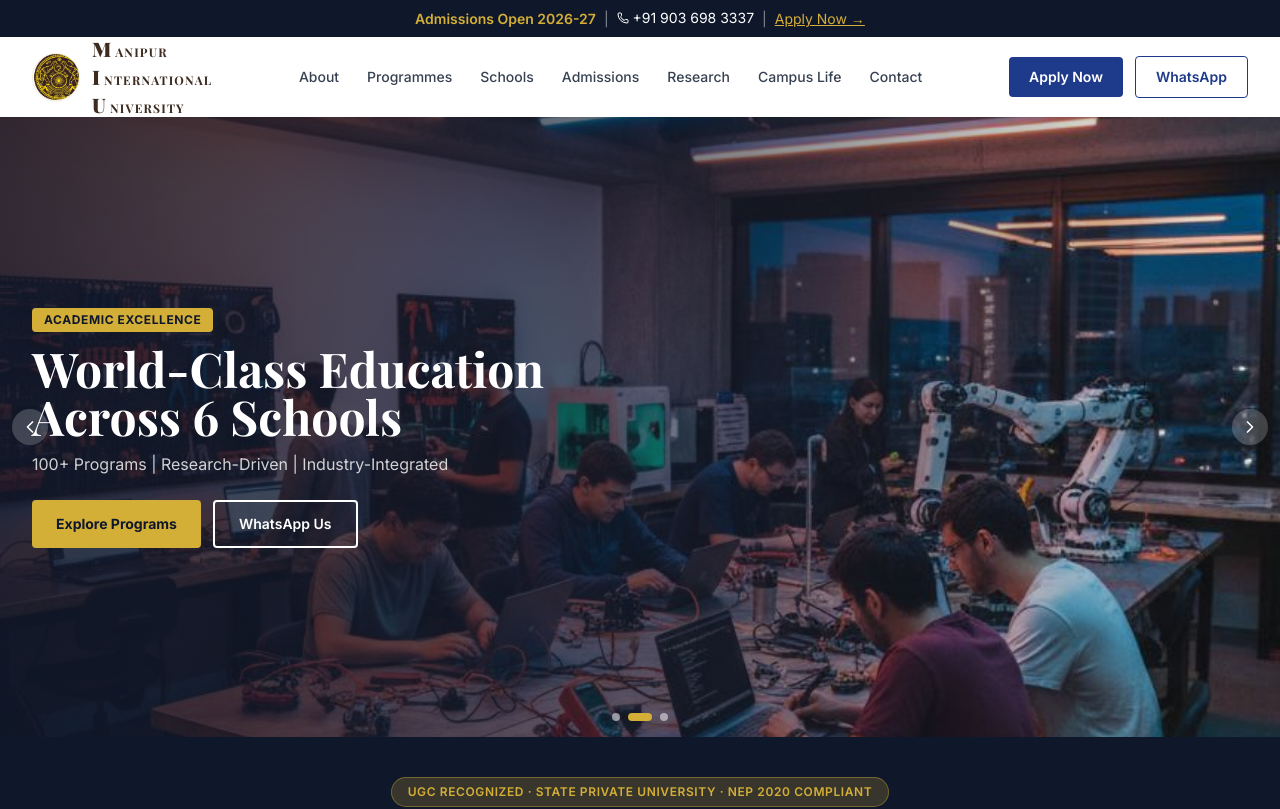
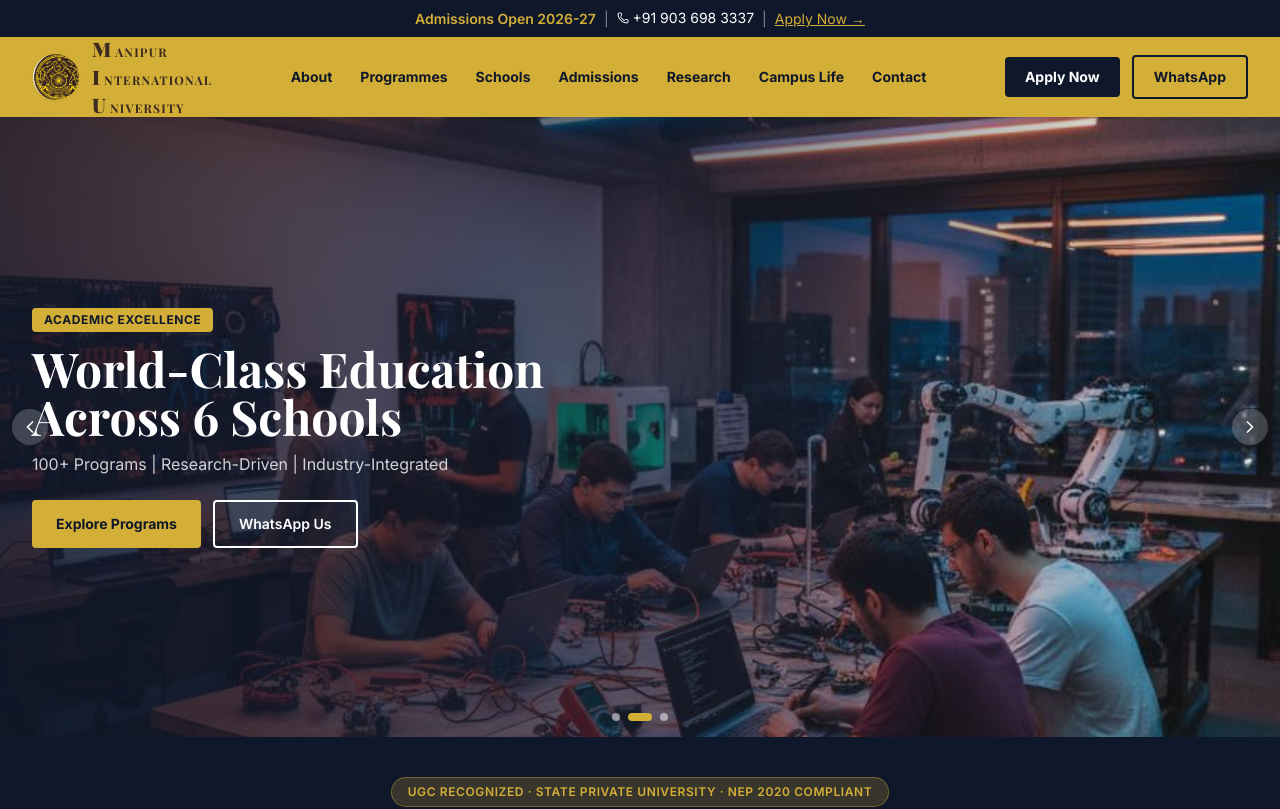
Before and after one commit to dilshadbvoc-ui/miu2, a React (Vite) app: page / in a window 1280 px wide. Shown: the top 809 px of the page. Built offline with nearby package versions, Linux system fonts and the light colour scheme.

Commit message:
Update header background to match branding gold color

```diff
--- a/src/sections/Navigation.tsx
+++ b/src/sections/Navigation.tsx
@@ -42,7 +42,7 @@ export default function Navigation() {
       </div>
 
       {/* Main Nav */}
-      <header className={`sticky top-0 z-50 transition-all duration-300 ${isScrolled ? 'bg-white shadow-md' : 'bg-white shadow-sm'}`}>
+      <header className={`sticky top-0 z-50 transition-all duration-300 ${isScrolled ? 'bg-miu-gold shadow-md' : 'bg-miu-gold shadow-sm'}`}>
         <div className="max-w-7xl mx-auto px-4 sm:px-6 lg:px-8">
           <div className="flex items-center justify-between h-16 md:h-20">
             {/* Logo */}
@@ -57,10 +57,10 @@ export default function Navigation() {
                   key={link.name}
                   href={link.href}
                   onClick={e => { e.preventDefault(); scrollToSection(link.href); }}
-                  className="px-3 py-2 text-sm font-medium text-gray-700 hover:text-miu-blue transition-colors relative group"
+                  className="px-3 py-2 text-sm font-bold text-miu-navy hover:text-black transition-colors relative group"
                 >
                   {link.name}
-                  <span className="absolute bottom-0 left-0 w-0 h-0.5 bg-miu-blue group-hover:w-full transition-all duration-300" />
+                  <span className="absolute bottom-0 left-0 w-0 h-0.5 bg-miu-navy group-hover:w-full transition-all duration-300" />
                 </a>
               ))}
             </nav>
@@ -70,7 +70,7 @@ export default function Navigation() {
               <a
                 href="#admissions"
                 onClick={e => { e.preventDefault(); scrollToSection('#admissions'); }}
-                className="bg-miu-blue text-white font-semibold px-5 py-2.5 rounded text-sm hover:bg-miu-navy transition-colors"
+                className="bg-miu-navy text-white font-bold px-5 py-2.5 rounded text-sm hover:bg-black transition-colors"
               >
                 Apply Now
               </a>
@@ -78,7 +78,7 @@ export default function Navigation() {
                 href="https://wa.me/919036983337"
                 target="_blank"
                 rel="noopener noreferrer"
-                className="border border-miu-blue text-miu-blue font-semibold px-5 py-2.5 rounded text-sm hover:bg-miu-blue hover:text-white transition-colors"
+                className="border-2 border-miu-navy text-miu-navy font-bold px-5 py-2.5 rounded text-sm hover:bg-miu-navy hover:text-white transition-colors"
               >
                 WhatsApp
               </a>
@@ -96,14 +96,14 @@ export default function Navigation() {
 
         {/* Mobile Menu */}
         {isMobileMenuOpen && (
-          <div className="lg:hidden bg-white border-t border-gray-100 shadow-lg">
+          <div className="lg:hidden bg-miu-gold border-t border-miu-navy/10 shadow-lg">
             <nav className="px-4 py-4 flex flex-col gap-1">
               {navLinks.map(link => (
                 <a
                   key={link.name}
                   href={link.href}
                   onClick={e => { e.preventDefault(); scrollToSection(link.href); }}
-                  className="px-4 py-3 text-gray-700 font-medium rounded hover:bg-gray-50 hover:text-miu-blue transition-colors"
+                  className="px-4 py-3 text-miu-navy font-bold rounded hover:bg-white/10 transition-colors"
                 >
                   {link.name}
                 </a>
@@ -112,7 +112,7 @@ export default function Navigation() {
                 <a
                   href="#admissions"
                   onClick={e => { e.preventDefault(); scrollToSection('#admissions'); }}
-                  className="bg-miu-blue text-white font-semibold px-5 py-3 rounded text-center"
+                  className="bg-miu-navy text-white font-bold px-5 py-3 rounded text-center"
                 >
                   Apply Now
                 </a>
```
